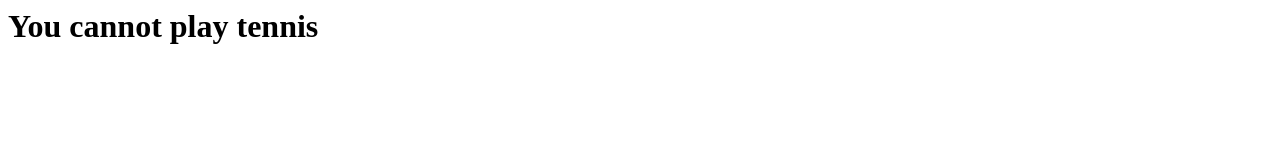
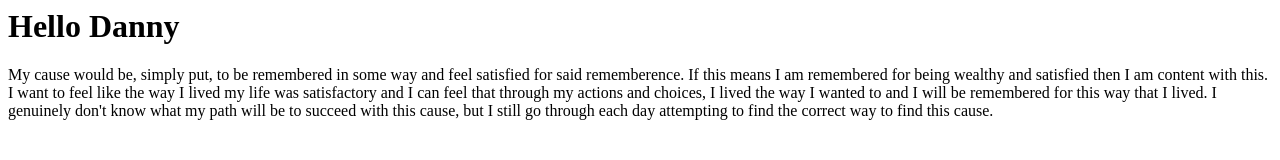
Before and after one commit to danny-nelson15/DannyIsBetterThanIan, a plain HTML site: page index.html in a window 1280 px wide. Drawn offline with Linux system fonts and the light colour scheme.

Commit message:
Update index.html

```diff
--- a/index.html
+++ b/index.html
@@ -1,6 +1,12 @@
 <html>
 <body>
 
-<h1>You cannot play tennis</h1>
+<h1>Hello Danny</h1>
+
+  <p>
+    My cause would be, simply put, to be remembered in some way and feel satisfied for said rememberence. If this means I am remembered for being wealthy and satisfied then I am content with this.
+    I want to feel like the way I lived my life was satisfactory and I can feel that through my actions and choices, I lived the way I wanted to and I will be remembered for this way that I lived.
+    I genuinely don't know what my path will be to succeed with this cause, but I still go through each day attempting to find the correct way to find this cause.
+  </p>
 </body>
 <html>
```
